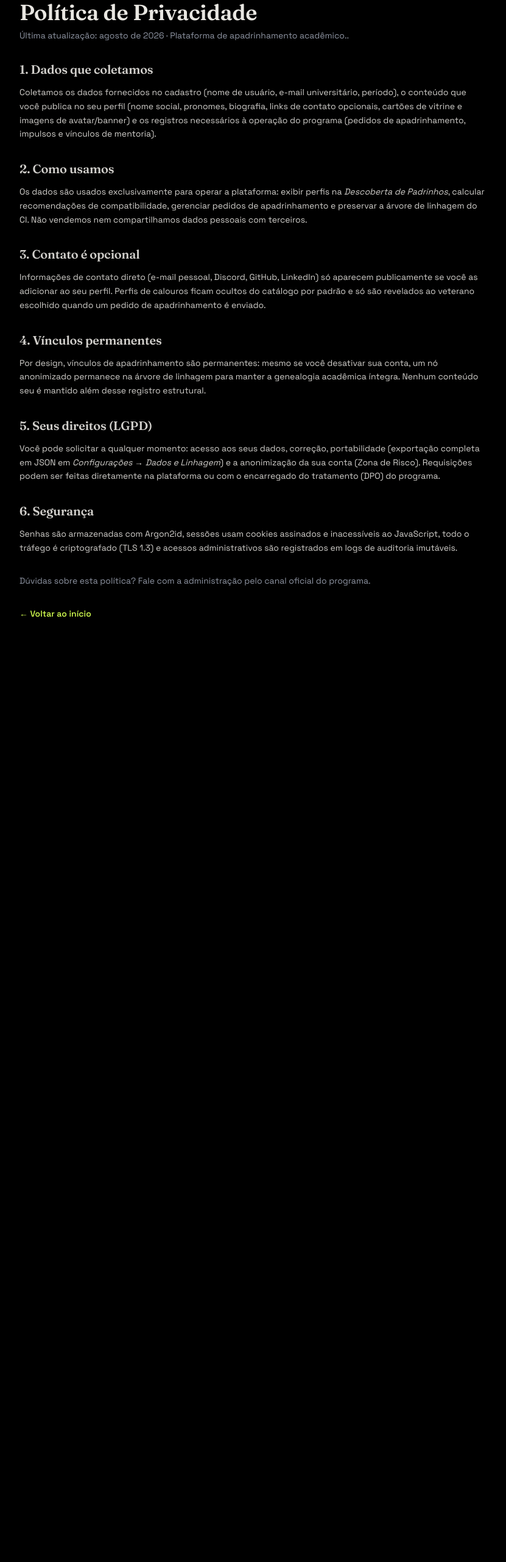
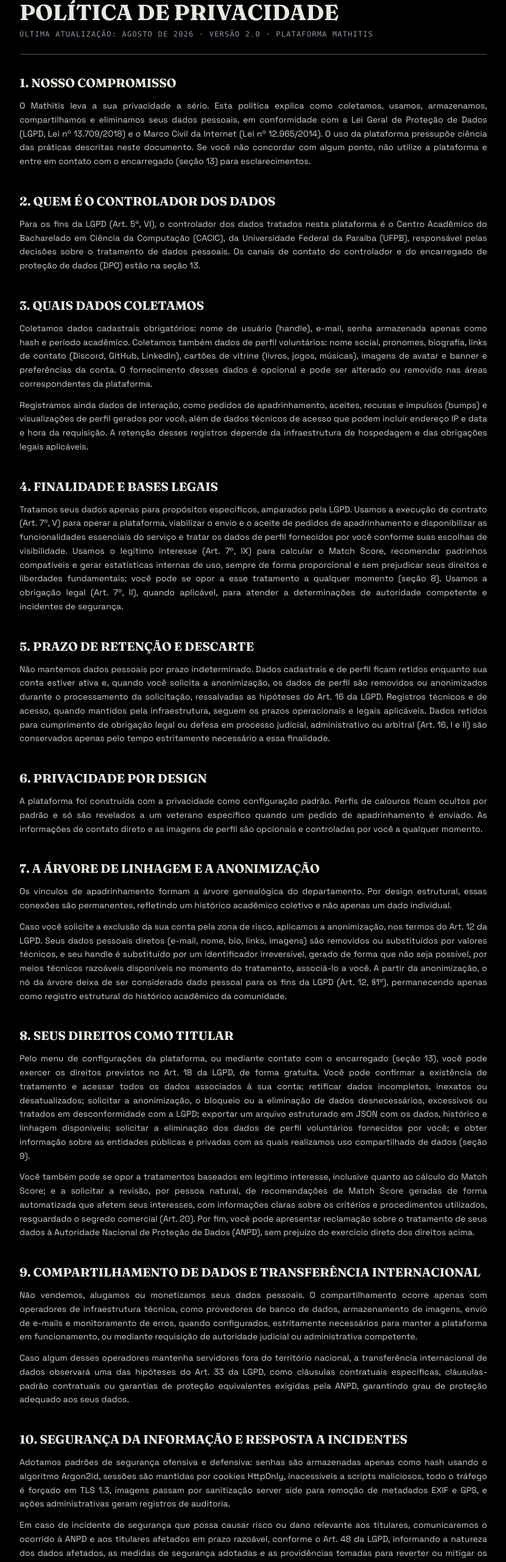
Before and after one commit to calafite/mathitis, a React (Vite) app in the folder apps/web/: page /privacidade in a window 1280 px wide. Shown: the top 2561 px of the page at 61% size, without its empty margins (224-1055 px from the left). Before the commit the page ends 1018 px from the top, so only its background shows below. Built offline with nearby package versions, Linux system fonts and the light colour scheme; no server answers.

Commit message:
fix(privacy): align policy with platform data flows

```diff
--- a/apps/web/src/pages/privacy.tsx
+++ b/apps/web/src/pages/privacy.tsx
@@ -4,84 +4,248 @@
 export function PrivacyPage() {
   usePageMeta(
     'Política de Privacidade',
-    'Como o Mathitis coleta, usa e protege os dados pessoais dos estudantes, em conformidade com a LGPD.',
+    'Como o Mathitis coleta, usa e protege os dados pessoais dos estudantes, em estrita conformidade com a LGPD.',
   );
 
   return (
-    <article className="mx-auto max-w-3xl space-y-8">
-      <header className="space-y-2">
-        <h1 className="font-display text-4xl font-semibold">Política de Privacidade</h1>
-        <p className="text-sm text-muted-foreground">
-          Última atualização: agosto de 2026 · Plataforma de apadrinhamento acadêmico..
+    <article className="mx-auto max-w-3xl space-y-8 pb-12">
+      <header className="space-y-2 border-b-2 border-foreground/20 pb-6">
+        <h1 className="font-display text-4xl font-bold uppercase tracking-tight">
+          Política de Privacidade
+        </h1>
+        <p className="font-mono text-xs uppercase tracking-widest text-muted-foreground">
+          Última atualização: Agosto de 2026 · Versão 2.0 · Plataforma Mathitis
         </p>
       </header>
 
-      <section className="space-y-3 text-sm leading-relaxed text-foreground/90">
-        <h2 className="font-display text-xl font-semibold">1. Dados que coletamos</h2>
+      <div className="space-y-10 text-justify font-sans text-sm leading-relaxed text-foreground/90">
+        <section className="space-y-3">
+          <h2 className="font-display text-xl font-bold uppercase text-foreground">
+            1. Nosso Compromisso
+          </h2>
           <p>
-          Coletamos os dados fornecidos no cadastro (nome de usuário, e-mail universitário,
-          período), o conteúdo que você publica no seu perfil (nome social, pronomes, biografia,
-          links de contato opcionais, cartões de vitrine e imagens de avatar/banner) e os
-          registros necessários à operação do programa (pedidos de apadrinhamento, impulsos e
-          vínculos de mentoria).
+            O Mathitis leva a sua privacidade a sério. Esta política explica como coletamos, usamos,
+            armazenamos, compartilhamos e eliminamos seus dados pessoais, em conformidade com a Lei
+            Geral de Proteção de Dados (LGPD, Lei nº 13.709/2018) e o Marco Civil da Internet (Lei
+            nº 12.965/2014). O uso da plataforma pressupõe ciência das práticas descritas neste
+            documento. Se você não concordar com algum ponto, não utilize a plataforma e entre em
+            contato com o encarregado (seção 13) para esclarecimentos.
           </p>
         </section>
 
-      <section className="space-y-3 text-sm leading-relaxed text-foreground/90">
-        <h2 className="font-display text-xl font-semibold">2. Como usamos</h2>
+        <section className="space-y-3">
+          <h2 className="font-display text-xl font-bold uppercase text-foreground">
+            2. Quem é o Controlador dos Dados
+          </h2>
           <p>
-          Os dados são usados exclusivamente para operar a plataforma: exibir perfis na{' '}
-          <em>Descoberta de Padrinhos</em>, calcular recomendações de compatibilidade, gerenciar
-          pedidos de apadrinhamento e preservar a árvore de linhagem do CI. Não
-          vendemos nem compartilhamos dados pessoais com terceiros.
+            Para os fins da LGPD (Art. 5º, VI), o controlador dos dados tratados nesta plataforma é
+            o Centro Acadêmico do Bacharelado em Ciência da Computação (CACIC), da Universidade
+            Federal da Paraíba (UFPB), responsável pelas decisões sobre o tratamento de dados
+            pessoais. Os canais de contato do controlador e do encarregado de proteção de dados
+            (DPO) estão na seção 13.
           </p>
         </section>
 
-      <section className="space-y-3 text-sm leading-relaxed text-foreground/90">
-        <h2 className="font-display text-xl font-semibold">3. Contato é opcional</h2>
+        <section className="space-y-3">
+          <h2 className="font-display text-xl font-bold uppercase text-foreground">
+            3. Quais Dados Coletamos
+          </h2>
           <p>
-          Informações de contato direto (e-mail pessoal, Discord, GitHub, LinkedIn) só aparecem
-          publicamente se você as adicionar ao seu perfil. Perfis de calouros ficam ocultos do
-          catálogo por padrão e só são revelados ao veterano escolhido quando um pedido de
-          apadrinhamento é enviado.
+            Coletamos dados cadastrais obrigatórios: nome de usuário (handle), e-mail, senha
+            armazenada apenas como hash e período acadêmico. Coletamos também dados de perfil
+            voluntários: nome social, pronomes, biografia, links de contato (Discord, GitHub, LinkedIn),
+            cartões de vitrine (livros, jogos, músicas), imagens de avatar e banner e preferências da conta.
+            O fornecimento desses dados é opcional e pode ser alterado ou removido nas áreas correspondentes
+            da plataforma.
+          </p>
+          <p>
+            Registramos ainda dados de interação, como pedidos de apadrinhamento, aceites, recusas e
+            impulsos (bumps) e visualizações de perfil gerados por você, além de dados técnicos de
+            acesso que podem incluir endereço IP e data e hora da requisição. A retenção desses
+            registros depende da infraestrutura de hospedagem e das obrigações legais aplicáveis.
           </p>
         </section>
 
-      <section className="space-y-3 text-sm leading-relaxed text-foreground/90">
-        <h2 className="font-display text-xl font-semibold">4. Vínculos permanentes</h2>
+        <section className="space-y-3">
+          <h2 className="font-display text-xl font-bold uppercase text-foreground">
+            4. Finalidade e Bases Legais
+          </h2>
           <p>
-          Por design, vínculos de apadrinhamento são permanentes: mesmo se você desativar sua
-          conta, um nó anonimizado permanece na árvore de linhagem para manter a genealogia
-          acadêmica íntegra. Nenhum conteúdo seu é mantido além desse registro estrutural.
+            Tratamos seus dados apenas para propósitos específicos, amparados pela LGPD. Usamos a
+            execução de contrato (Art. 7º, V) para operar a plataforma, viabilizar o envio e o
+            aceite de pedidos de apadrinhamento e disponibilizar as funcionalidades essenciais do
+            serviço e tratar os dados de perfil fornecidos por você conforme suas escolhas de
+            visibilidade. Usamos o legítimo interesse (Art. 7º, IX) para calcular o Match Score,
+            recomendar padrinhos
+            compatíveis e gerar estatísticas internas de uso, sempre de forma proporcional e sem
+            prejudicar seus direitos e liberdades fundamentais; você pode se opor a esse tratamento
+            a qualquer momento (seção 8). Usamos a obrigação legal (Art. 7º, II), quando aplicável,
+            para atender a determinações de autoridade competente e incidentes de segurança.
           </p>
         </section>
 
-      <section className="space-y-3 text-sm leading-relaxed text-foreground/90">
-        <h2 className="font-display text-xl font-semibold">5. Seus direitos (LGPD)</h2>
+        <section className="space-y-3">
+          <h2 className="font-display text-xl font-bold uppercase text-foreground">
+            5. Prazo de Retenção e Descarte
+          </h2>
           <p>
-          Você pode solicitar a qualquer momento: acesso aos seus dados, correção, portabilidade
-          (exportação completa em JSON em <em>Configurações → Dados e Linhagem</em>) e a
-          anonimização da sua conta (Zona de Risco). Requisições podem ser feitas diretamente na
-          plataforma ou com o encarregado do tratamento (DPO) do programa.
+            Não mantemos dados pessoais por prazo indeterminado. Dados cadastrais e de perfil ficam
+            retidos enquanto sua conta estiver ativa e, quando você solicita a anonimização, os
+            dados de perfil são removidos ou anonimizados durante o processamento da solicitação,
+            ressalvadas as hipóteses do Art. 16 da LGPD. Registros técnicos e de acesso, quando
+            mantidos pela infraestrutura, seguem os prazos operacionais e legais aplicáveis. Dados
+            retidos para cumprimento de obrigação legal ou defesa em processo judicial,
+            administrativo ou arbitral (Art. 16, I e II) são conservados apenas pelo tempo
+            estritamente necessário a essa finalidade.
           </p>
         </section>
 
-      <section className="space-y-3 text-sm leading-relaxed text-foreground/90">
-        <h2 className="font-display text-xl font-semibold">6. Segurança</h2>
+        <section className="space-y-3">
+          <h2 className="font-display text-xl font-bold uppercase text-foreground">
+            6. Privacidade por Design
+          </h2>
           <p>
-          Senhas são armazenadas com Argon2id, sessões usam cookies assinados e inacessíveis ao
-          JavaScript, todo o tráfego é criptografado (TLS 1.3) e acessos administrativos são
-          registrados em logs de auditoria imutáveis.
+            A plataforma foi construída com a privacidade como configuração padrão. Perfis de
+            calouros ficam ocultos por padrão e só são revelados a um veterano específico quando um
+            pedido de apadrinhamento é enviado. As informações de contato direto e as imagens de
+            perfil são opcionais e controladas por você a qualquer momento.
           </p>
         </section>
 
-      <p className="text-sm text-muted-foreground">
-        Dúvidas sobre esta política? Fale com a administração pelo canal oficial do programa.
+        <section className="space-y-3">
+          <h2 className="font-display text-xl font-bold uppercase text-foreground">
+            7. A Árvore de Linhagem e a Anonimização
+          </h2>
+          <p>
+            Os vínculos de apadrinhamento formam a árvore genealógica do departamento. Por design
+            estrutural, essas conexões são permanentes, refletindo um histórico acadêmico coletivo e
+            não apenas um dado individual.
           </p>
+          <p>
+            Caso você solicite a exclusão da sua conta pela zona de risco, aplicamos a anonimização,
+            nos termos do Art. 12 da LGPD. Seus dados pessoais diretos (e-mail, nome, bio, links,
+            imagens) são removidos ou substituídos por valores técnicos, e seu handle é substituído
+            por um identificador irreversível,
+            gerado de forma que não seja possível, por meios técnicos razoáveis disponíveis no
+            momento do tratamento, associá-lo a você. A partir da anonimização, o nó da árvore deixa
+            de ser considerado dado pessoal para os fins da LGPD (Art. 12, §1º), permanecendo apenas
+            como registro estrutural do histórico acadêmico da comunidade.
+          </p>
+        </section>
 
-      <Link to="/" className="inline-block text-sm font-semibold text-primary hover:underline">
-        ← Voltar ao início
+        <section className="space-y-3">
+          <h2 className="font-display text-xl font-bold uppercase text-foreground">
+            8. Seus Direitos como Titular
+          </h2>
+          <p>
+            Pelo menu de configurações da plataforma, ou mediante contato com o encarregado (seção
+            13), você pode exercer os direitos previstos no Art. 18 da LGPD, de forma gratuita. Você
+            pode confirmar a existência de tratamento e acessar todos os dados associados à sua
+            conta; retificar dados incompletos, inexatos ou desatualizados; solicitar a
+            anonimização, o bloqueio ou a eliminação de dados desnecessários, excessivos ou tratados
+            em desconformidade com a LGPD; exportar um arquivo estruturado em JSON com os dados,
+            histórico e linhagem disponíveis; solicitar a eliminação dos dados de perfil voluntários
+            fornecidos por você; e obter informação sobre as entidades públicas e privadas com as
+            quais realizamos uso compartilhado de dados (seção 9).
+          </p>
+          <p>
+            Você também pode se opor a tratamentos baseados em legítimo interesse, inclusive quanto
+            ao cálculo do Match Score; e a solicitar a revisão, por pessoa natural, de
+            recomendações de Match Score geradas de forma automatizada que afetem seus interesses,
+            com informações claras sobre os critérios e procedimentos utilizados, resguardado o
+            segredo comercial (Art. 20). Por fim, você pode apresentar reclamação sobre o tratamento
+            de seus dados à Autoridade Nacional de Proteção de Dados (ANPD), sem prejuízo do
+            exercício direto dos direitos acima.
+          </p>
+        </section>
+
+        <section className="space-y-3">
+          <h2 className="font-display text-xl font-bold uppercase text-foreground">
+            9. Compartilhamento de Dados e Transferência Internacional
+          </h2>
+          <p>
+            Não vendemos, alugamos ou monetizamos seus dados pessoais. O compartilhamento ocorre
+            apenas com operadores de infraestrutura técnica, como provedores de banco de dados,
+            armazenamento de imagens, envio de e-mails e monitoramento de erros, quando
+            configurados, estritamente necessários para manter a plataforma em funcionamento, ou
+            mediante requisição de autoridade judicial ou administrativa competente.
+          </p>
+          <p>
+            Caso algum desses operadores mantenha servidores fora do território nacional, a
+            transferência internacional de dados observará uma das hipóteses do Art. 33 da LGPD,
+            como cláusulas contratuais específicas, cláusulas-padrão contratuais ou garantias de
+            proteção equivalentes exigidas pela ANPD, garantindo grau de proteção adequado aos seus
+            dados.
+          </p>
+        </section>
+
+        <section className="space-y-3">
+          <h2 className="font-display text-xl font-bold uppercase text-foreground">
+            10. Segurança da Informação e Resposta a Incidentes
+          </h2>
+          <p>
+            Adotamos padrões de segurança ofensiva e defensiva: senhas são armazenadas apenas como
+            hash usando o algoritmo Argon2id, sessões são mantidas por cookies HttpOnly,
+            inacessíveis a scripts maliciosos, todo o tráfego é forçado em TLS 1.3, imagens passam
+            por sanitização server side para remoção de metadados EXIF e GPS, e ações
+            administrativas geram registros de auditoria.
+          </p>
+          <p>
+            Em caso de incidente de segurança que possa causar risco ou dano relevante aos
+            titulares, comunicaremos o ocorrido à ANPD e aos titulares afetados em prazo razoável,
+            conforme o Art. 48 da LGPD, informando a natureza dos dados afetados, as medidas de
+            segurança adotadas e as providências tomadas para reverter ou mitigar os efeitos do
+            incidente.
+          </p>
+        </section>
+
+        <section className="space-y-3">
+          <h2 className="font-display text-xl font-bold uppercase text-foreground">
+            11. Idade Mínima de Uso
+          </h2>
+          <p>
+            O Mathitis é destinado a estudantes regularmente matriculados na instituição e não é
+            direcionado a crianças. O cadastro pressupõe capacidade civil ou, quando aplicável,
+            autorização de responsável legal, nos termos do Art. 14 da LGPD. Se identificarmos conta
+            de titular menor de idade cadastrada sem a devida autorização, podemos suspendê-la até a
+            regularização.
+          </p>
+        </section>
+
+        <section className="space-y-3">
+          <h2 className="font-display text-xl font-bold uppercase text-foreground">
+            12. Alterações a Esta Política
+          </h2>
+          <p>
+            Esta política pode ser atualizada periodicamente para refletir mudanças legais, técnicas
+            ou operacionais. Alterações materiais serão comunicadas com antecedência razoável, por
+            aviso na plataforma ou por e-mail, indicando a data de vigência da nova versão. O uso
+            continuado da plataforma após essa data constitui ciência das alterações.
+          </p>
+        </section>
+
+        <section className="space-y-3 border-t-2 border-foreground/20 pt-6">
+          <h2 className="font-display text-xl font-bold uppercase text-foreground">
+            13. Fale com o Encarregado (DPO) e com a ANPD
+          </h2>
+          <p>
+            Para exercer seus direitos, tirar dúvidas sobre o tratamento de dados ou relatar um
+            possível incidente de segurança, contate nosso encarregado de proteção de dados (DPO)
+            pelo e-mail walter.linhares@academico.ufpb.br. Caso não obtenha
+            resposta satisfatória, você também pode registrar reclamação diretamente junto à
+            Autoridade Nacional de Proteção de Dados (ANPD), pelo site gov.br/anpd.
+          </p>
+        </section>
+      </div>
+
+      <div className="mt-10">
+        <Link
+          to="/"
+          className="inline-block border-2 border-foreground bg-foreground px-6 py-3 font-mono text-xs font-bold uppercase tracking-widest text-background transition-transform hover:-translate-y-0.5"
+        >
+          ← Voltar ao Início
         </Link>
+      </div>
     </article>
   );
 }
```
Lines whose indentation alone changed are shown as unchanged.
